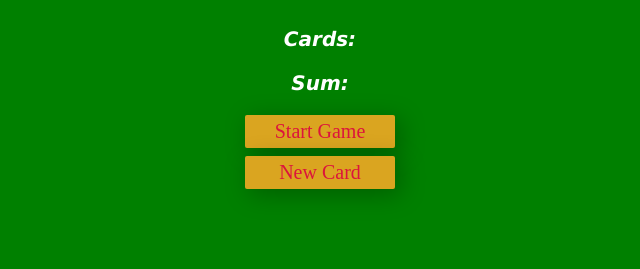
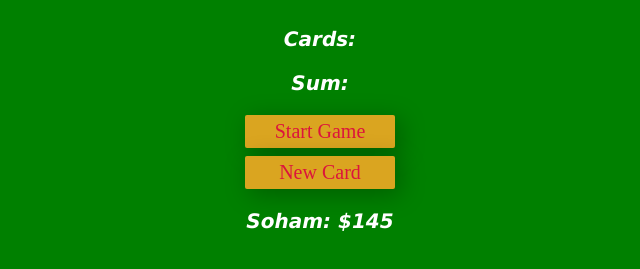
Before and after one commit to Spacenaut47/Black-Jack, a plain HTML site: page index.html in a window 1280 px wide. Shown: the part 163-432 px from the top of the page, without its empty margins (320-960 px from the left). Drawn offline with Linux system fonts and the light colour scheme.

Commit message:
Added Player Chips

```diff
--- a/A.js
+++ b/A.js
@@ -4,13 +4,17 @@ let cards = []
 let sum = 0;
 let blackjack = false;let alive = false;
 let message = ""
-let messageEl = document.getElementById("message-el")
+let messageEl = document.querySelector("message-el")
 let sumEl = document.querySelector("#sum-el")
 let cardEl = document.querySelector("#cards-el")
 let first = 0
 let second = 0
 let newcard = 0
 let alt = ""
+let playerName = "Soham"
+let playerChips = 145
+let playerEl = document.querySelector("#player-el")
+playerEl.textContent = playerName + ": $" + playerChips
 
 /*-----------------Random Card Generator------------------*/
 
--- a/index.html
+++ b/index.html
@@ -14,6 +14,7 @@
     <p id = "sum-el">Sum: </p>
     <button id = "btn-start" onclick="start()">Start Game</button>
     <button id = "new-card" onclick="newCard()">New Card</button>
+    <p id = "player-el"></p>
     <script src = "A.js"></script>
 </body>
 </html>
```
